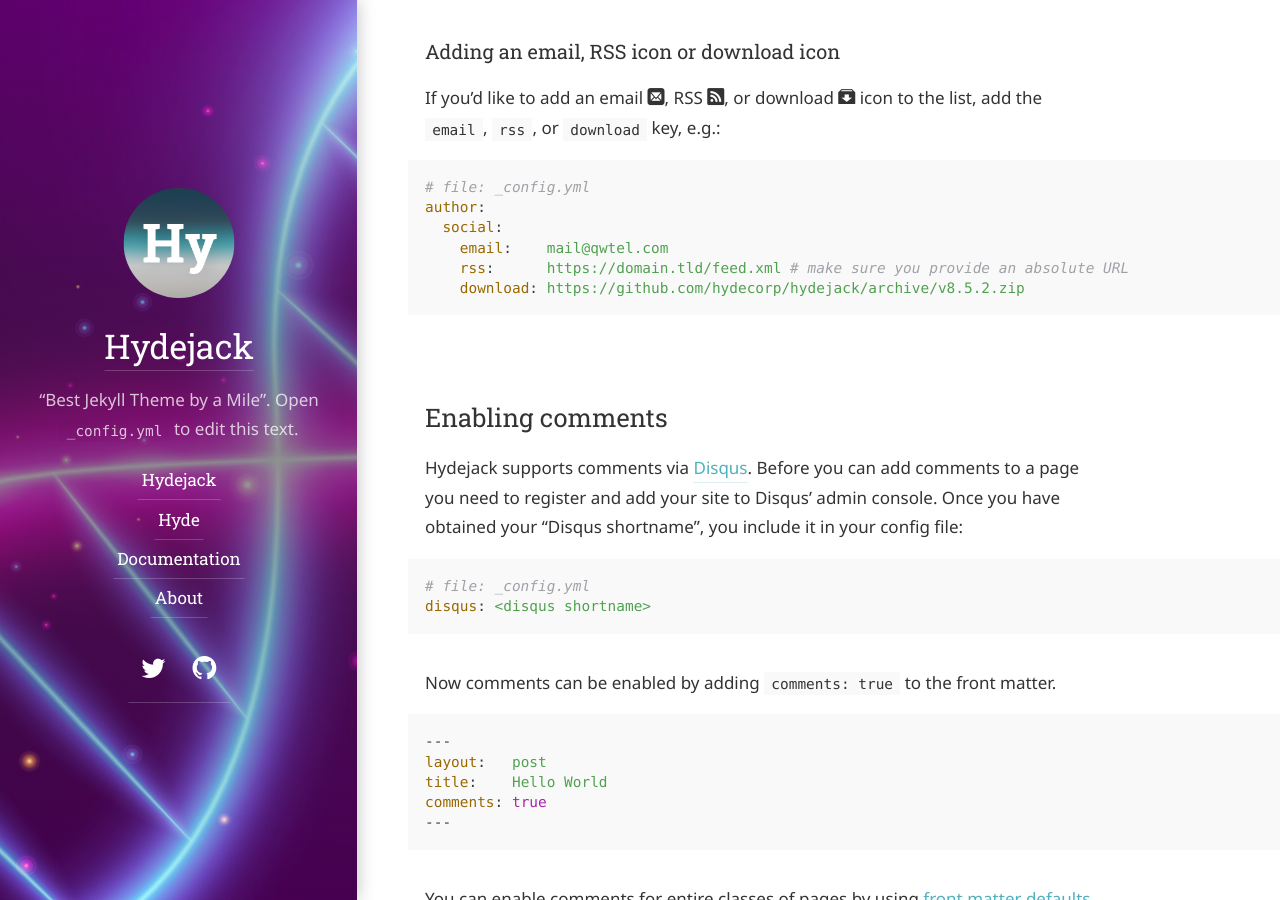
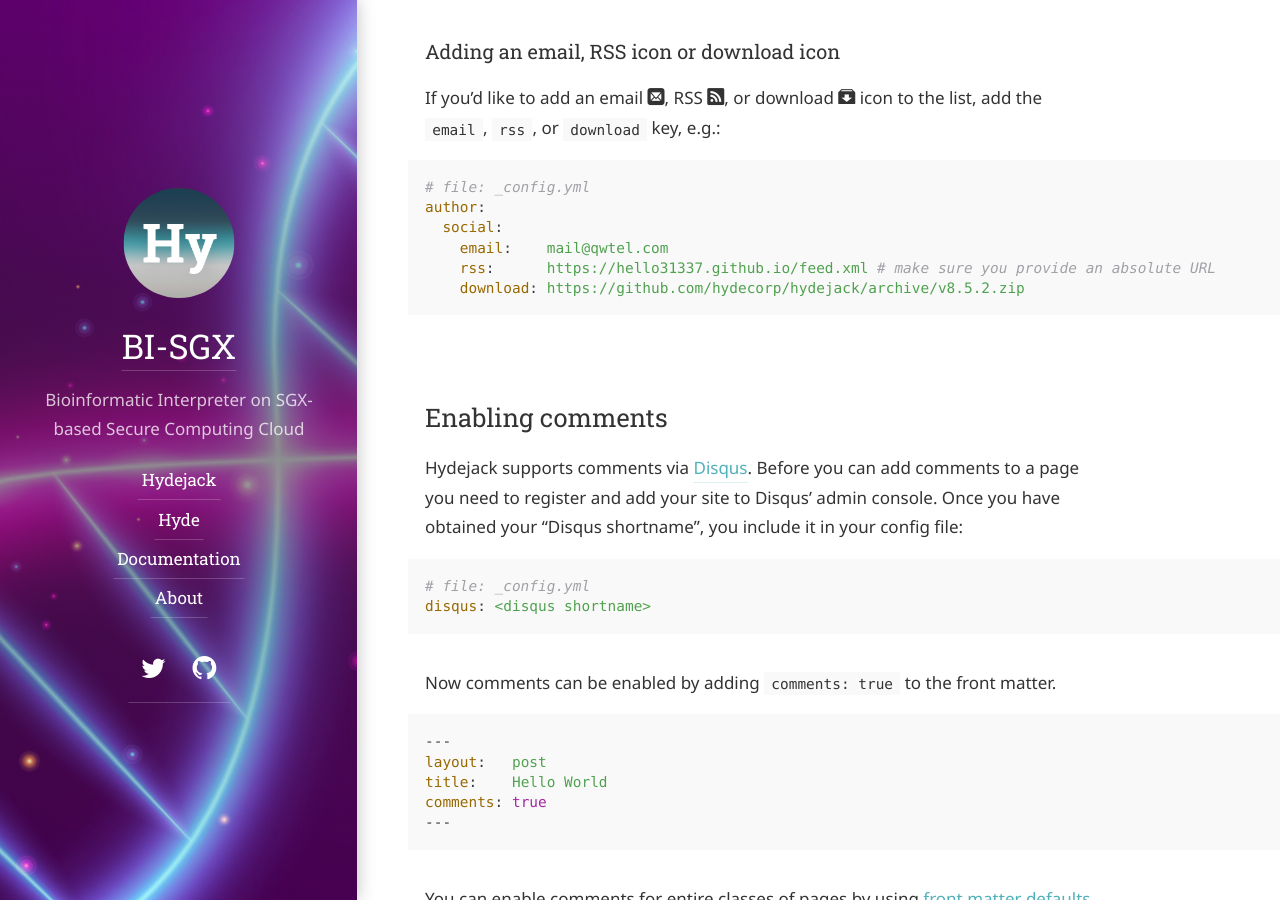
Before and after one commit to hello31337/hello31337.github.io, a Jekyll site: the page built from docs/config.md, in a window 1280 px wide and 900 px high, scrolled down 9972 px. Built offline with Jekyll 4.4.1, drawn with Linux system fonts in a browser that asks for light colours; some web fonts are replaced; some of the changed lines change nothing that is shown.

Commit message:
updated settings.

```diff
--- a/_config.yml
+++ b/_config.yml
@@ -4,7 +4,7 @@
 # IMPORTANT: Set the URL of your site.
 # Set to https://<username>.github.io when hosting on GitHub Pages
 # (unless you are using a custom domain).
-url:                   https://domain.tld
+url:                   https://hello31337.github.io
 
 # IMPORTANT: Set The "base URL" of your site.
 # When your site sits in a subdirectory, set to /<name of directory>
@@ -19,18 +19,17 @@
 lang:                  en
 
 # The title of your blog. Used in the sidebar and the browser tab.
-title:                 Hydejack
+title:                 BI-SGX
 
 # A short description (~150 chars) of the page used for the meta description tag.
 # Can use markdown, but no more than one paragraph (enforced by `>`)
 description:           >
-  "Best Jekyll Theme by a Mile".
-  **Hydejack** is your presence on the web, featuring a blog, portfolio, and resume.
+  Analyzing, only better.
+  #  **Hydejack** is your presence on the web, featuring a blog, portfolio, and resume.
 
 # A shorter description for the sidebar.
 tagline:               >
-  "Best Jekyll Theme by a Mile".
-  Open `_config.yml` to edit this text.
+  Bioinformatic Interpreter on SGX-based Secure Computing Cloud
 
 # A list of keywords for your blog
 keywords:              []
```
